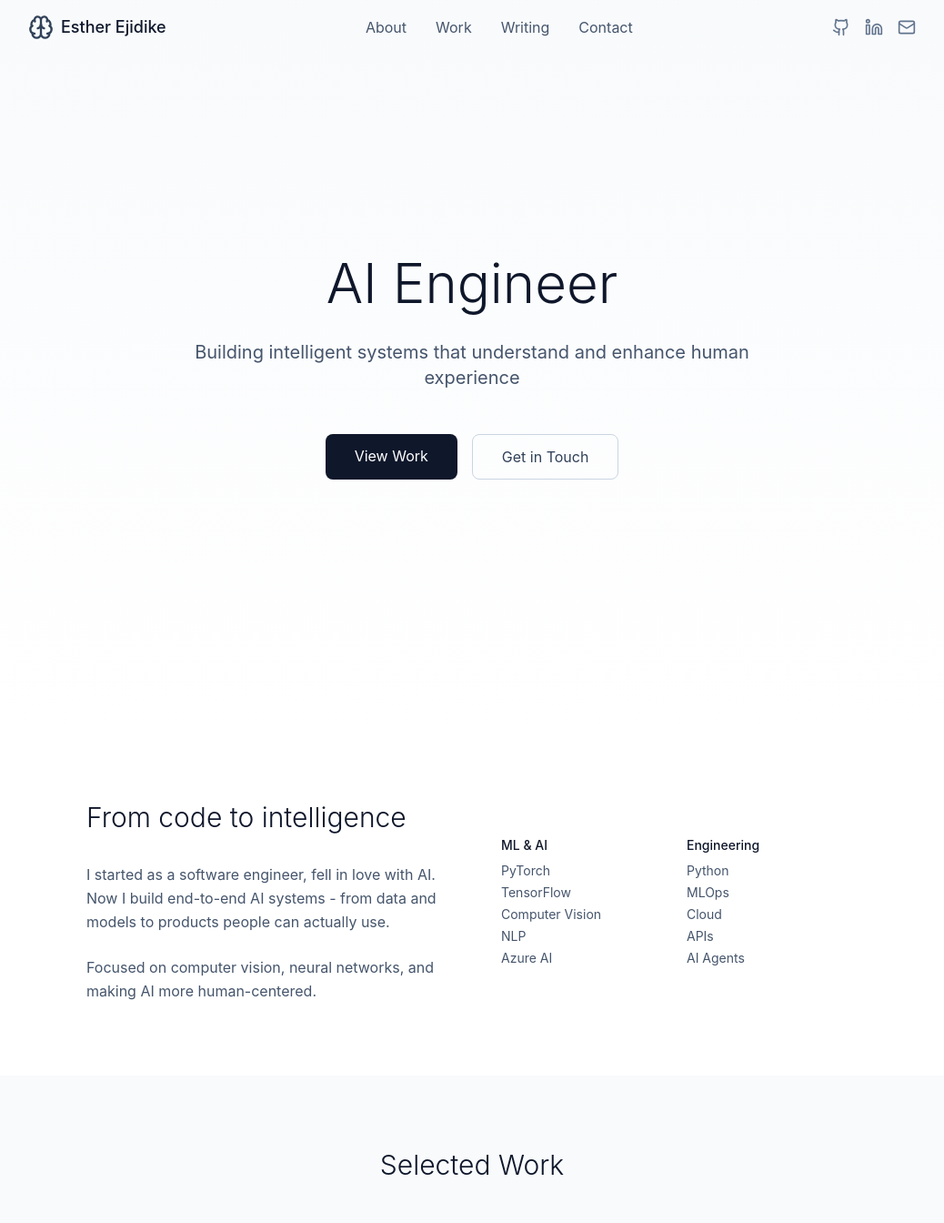
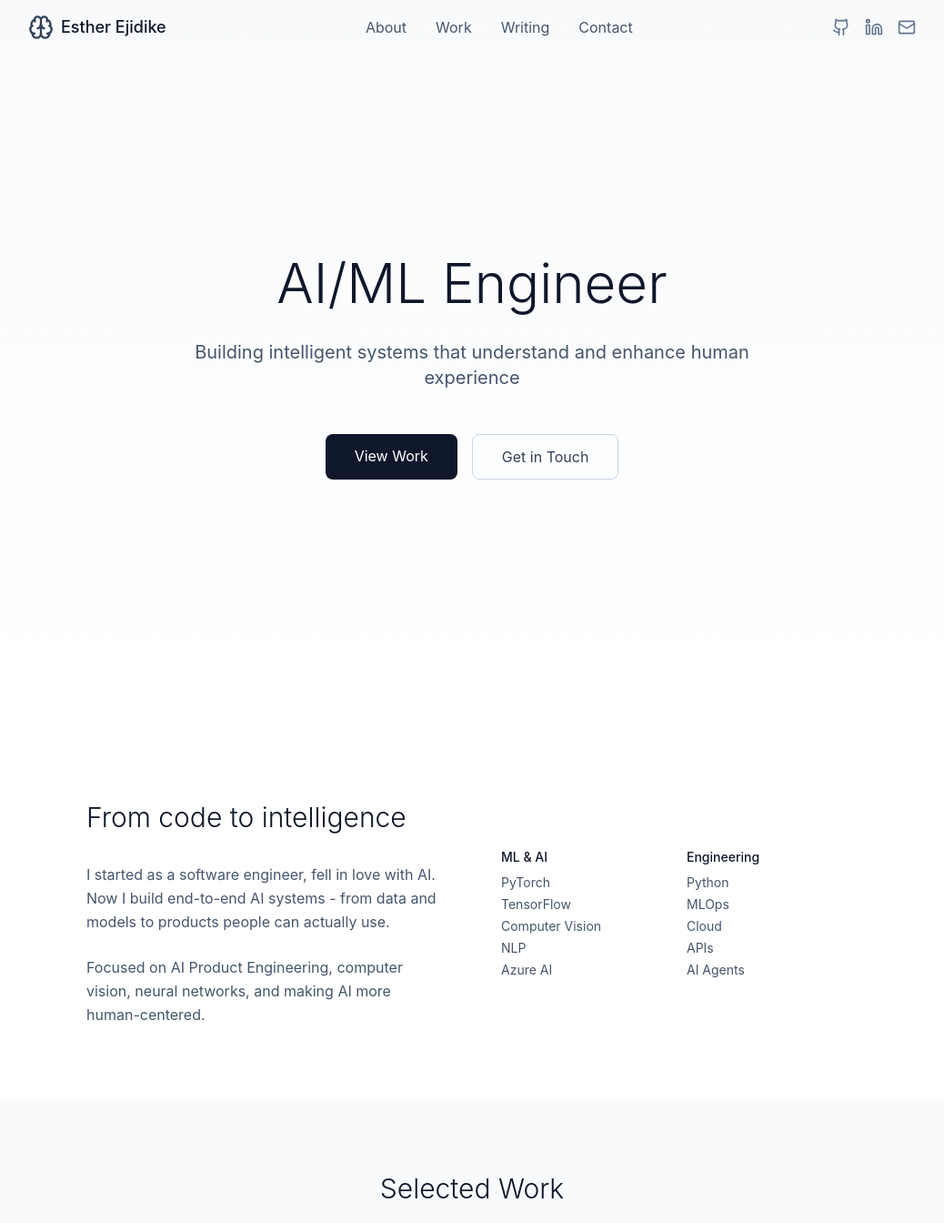
Before and after one commit to Queen-esther01/portfolio, a React (Vite) app: page / in a window 1280 px wide. Shown: the top 1344 px of the page at 91% size, without its empty margins (121-1159 px from the left). Built offline with nearby package versions, Linux system fonts and the light colour scheme; grey boxes are pictures that could not be loaded.

Commit message:
Update Info

```diff
--- a/src/components/About.tsx
+++ b/src/components/About.tsx
@@ -18,7 +18,7 @@ const About = () => {
 							</p>
 
 							<p>
-								Focused on computer vision, neural networks, and
+								Focused on AI Product Engineering, computer vision, neural networks, and
 								making AI more human-centered.
 							</p>
 						</div>
--- a/src/components/Hero.tsx
+++ b/src/components/Hero.tsx
@@ -3,7 +3,7 @@ const Hero = () => {
 		<section className='min-h-screen flex items-center justify-center bg-linear-to-b from-slate-50 to-white'>
 			<div className='max-w-4xl mx-auto px-6 text-center'>
 				<h1 className='text-5xl md:text-6xl font-light text-slate-900 mb-6 leading-tight'>
-					AI Engineer
+					AI/ML Engineer
 				</h1>
 
 				<p className='text-xl text-slate-600 mb-12 max-w-2xl mx-auto'>
```
